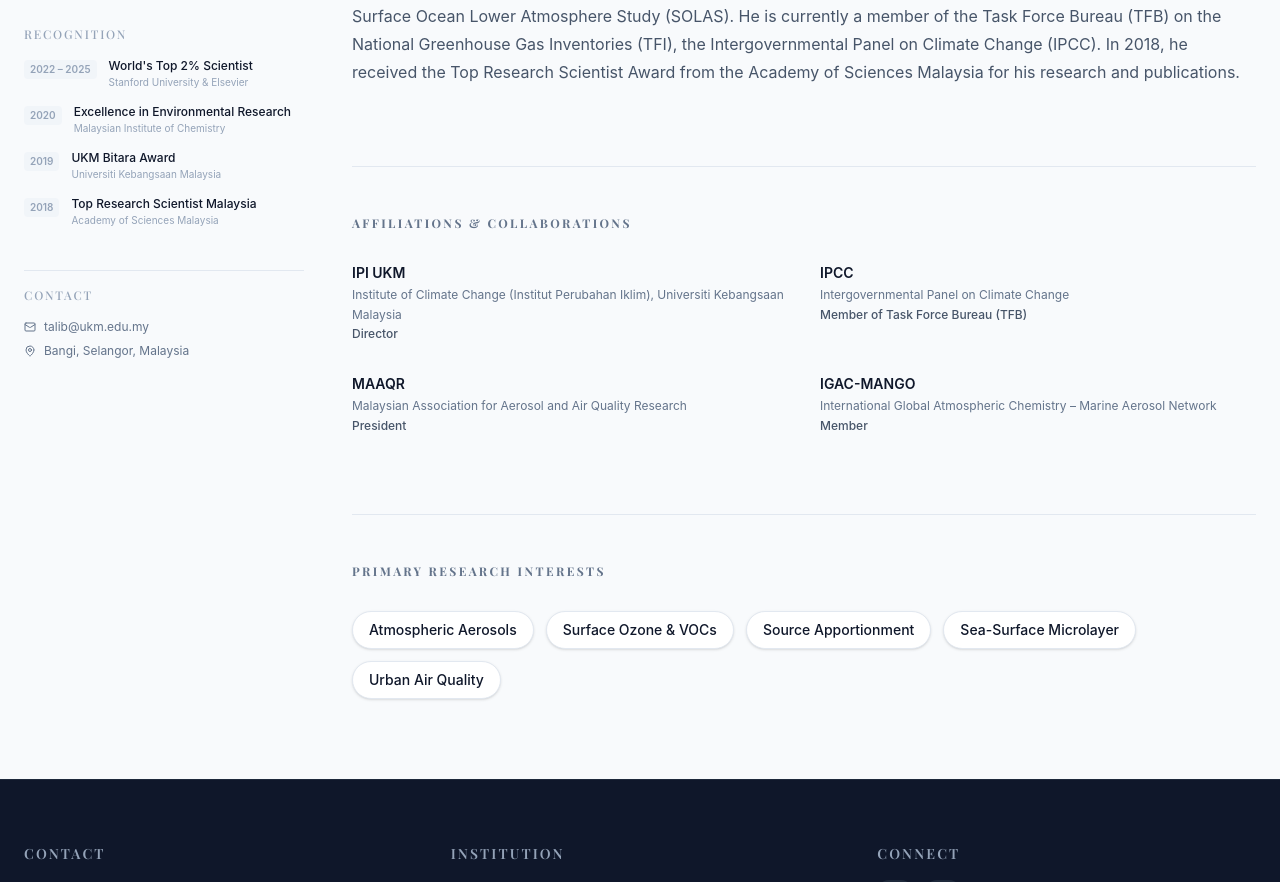
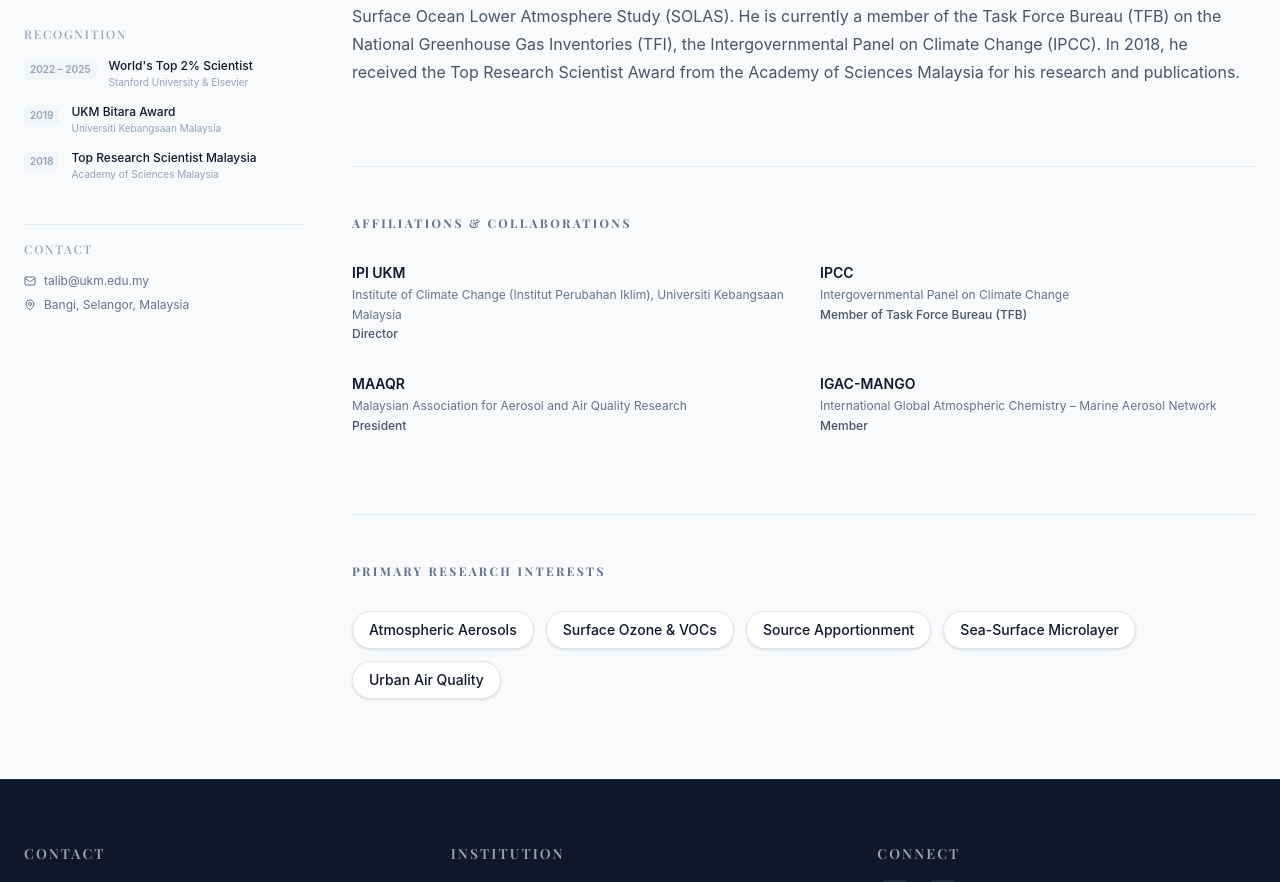
Before and after one commit to efamelody/lecturer-biography, a Next.js app: page /about in a window 1280 px wide. Shown: the part 971-1853 px from the top of the page. Built offline with nearby package versions, Linux system fonts and the light colour scheme; a web font is replaced by a local one.

Commit message:
fix about

```diff
--- a/components/ExpandedAbout.tsx
+++ b/components/ExpandedAbout.tsx
@@ -33,7 +33,6 @@
 
 const awards = [
   { year: "2022 – 2025", title: "World's Top 2% Scientist", organization: "Stanford University & Elsevier"},
-  { year: '2020', title: 'Excellence in Environmental Research', organization: 'Malaysian Institute of Chemistry' },
   { year: '2019', title: 'UKM Bitara Award', organization: 'Universiti Kebangsaan Malaysia' },
   { year: '2018', title: 'Top Research Scientist Malaysia', organization: 'Academy of Sciences Malaysia' },
 ];
--- a/content/awards.json
+++ b/content/awards.json
@@ -3,11 +3,6 @@
     "year": "2021",
     "title": "Distinguished Scholar Award",
     "organization": "ASEAN Academy of Sciences"
-  },
-  {
-    "year": "2020",
-    "title": "Excellence in Environmental Research",
-    "organization": "Malaysian Institute of Chemistry"
   },
   {
     "year": "2019",
```
